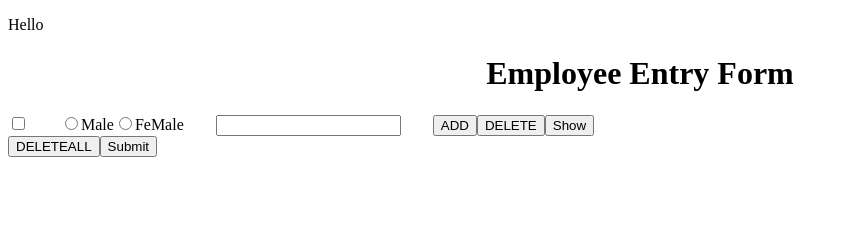
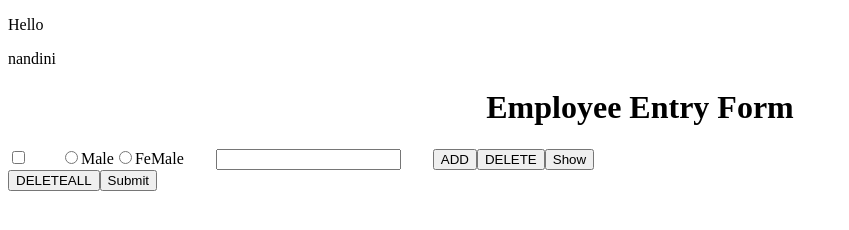
Before and after one commit to ClassicGiri/JAVASCRIPT, a plain HTML site: page WebContent/index.html in a window 1280 px wide. Shown: the whole page, without its empty margins (0-849 px from the left). Drawn offline with Linux system fonts and the light colour scheme.

Commit message:
this project belongs to nandini

```diff
--- a/WebContent/index.html
+++ b/WebContent/index.html
@@ -8,6 +8,7 @@
 
 <body >
 <p>Hello</p>
+<p>nandini</p>
 <H1 align="center">Employee Entry Form</H1>
 <form action="#" method="post" >
 <div id="container" ></div></form>
```
